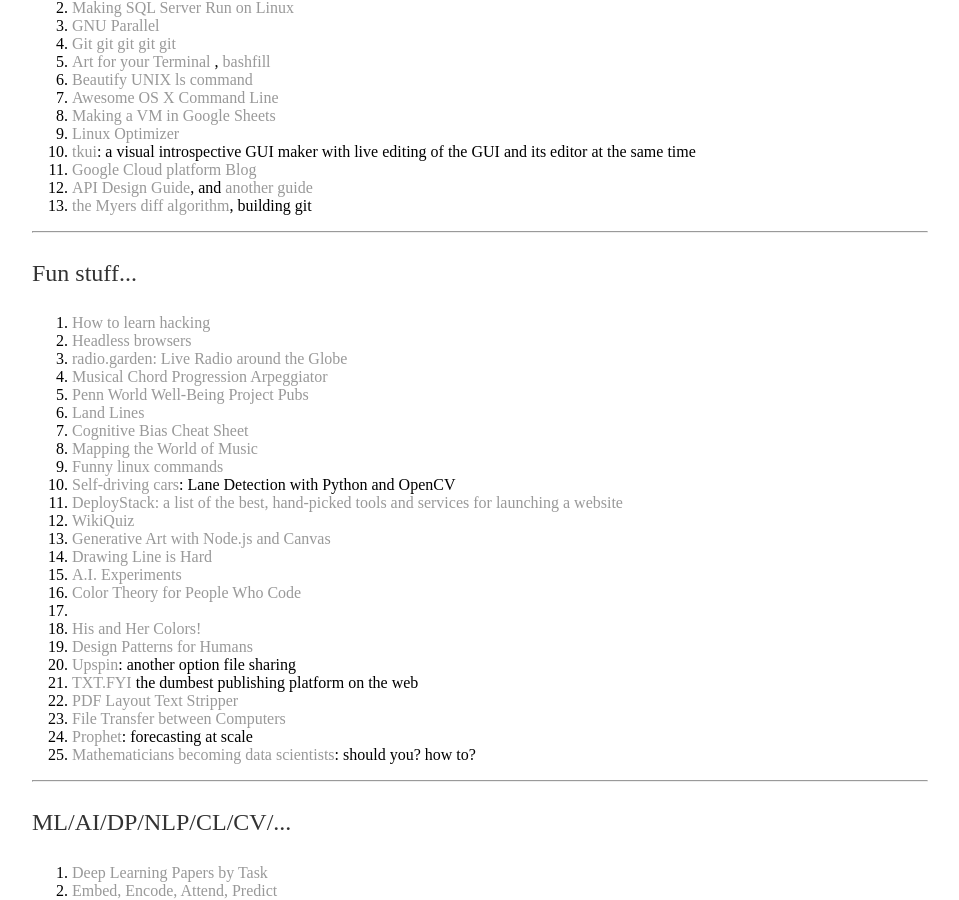
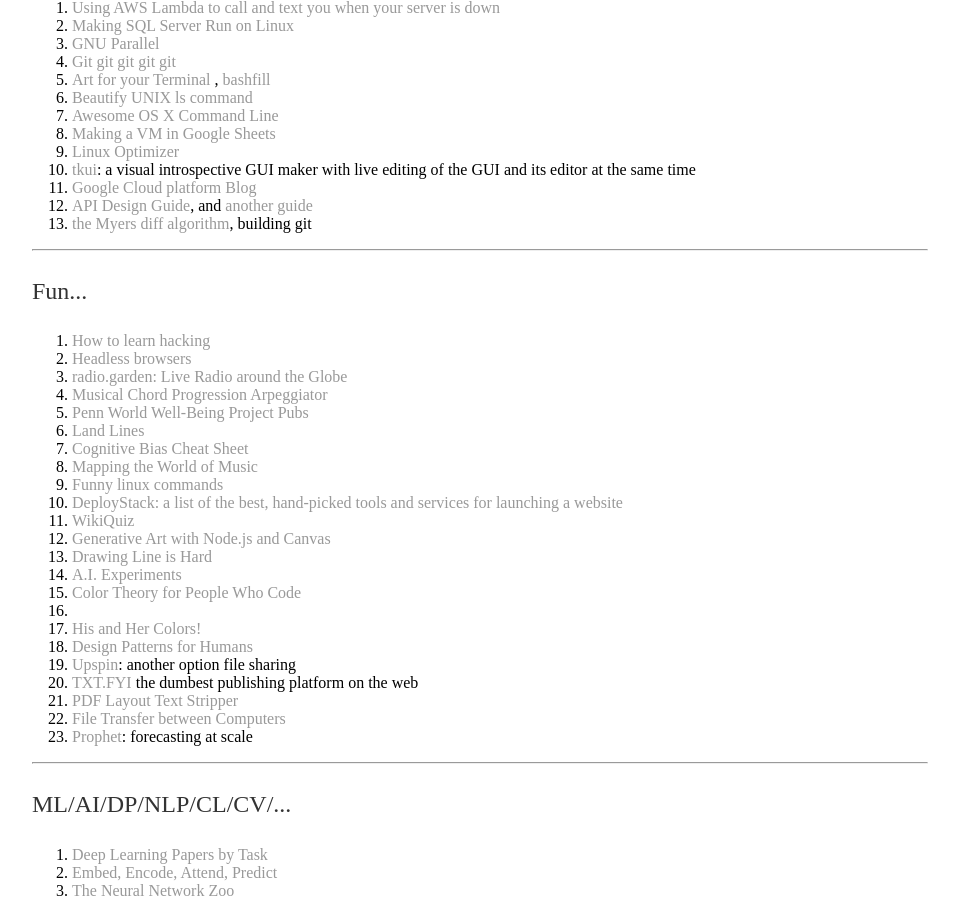
Before and after one commit to shenglih/shenglih.github.io, a Jekyll site: the page built from memo/index.html, in a window 1280 px wide and 900 px high, scrolled down 1652 px. Shown: the whole window, without its empty margins (160-1119 px from the left). Built offline with Jekyll 4.4.1, drawn with Linux system fonts in a browser that asks for light colours.

Commit message:
Update index.html

```diff
--- a/memo/index.html
+++ b/memo/index.html
@@ -100,7 +101,7 @@
 
 	</ol>
 	<hr>
-	<p>Fun stuff...</p>
+	<p>Fun...</p>
 	<ol>
 		<li><a href="http://fsecurify.com/how-to-learn-hacking/"> How to learn hacking </a> </li>
 		<li><a href="https://github.com/dhamaniasad/HeadlessBrowsers/blob/master/README.md"> Headless browsers </a> </li>
@@ -111,7 +112,6 @@
 		<li><a href="https://betterhumans.coach.me/cognitive-bias-cheat-sheet-55a472476b18#.fcl8a3fj6"> Cognitive Bias Cheat Sheet</a></li>
 		<li><a href="https://tech.iheart.com/mapping-the-world-of-music-using-machine-learning-part-1-9a57fa67e366#.ruyqav2sv"> Mapping the World of Music</a></li>
 		<li><a href="http://www.tecmint.com/20-funny-commands-of-linux-or-linux-is-fun-in-terminal/"> Funny linux commands</a> </li>
-		<li><a href="http://sdc.autojazari.com/lane-detection/"> Self-driving cars</a>: Lane Detection with Python and OpenCV</li>
 		<li><a href="deploystack.io"> DeployStack: a list of the best, hand-picked tools and services for launching a website</a></li>
 		<li><a href="https://github.com/alexgreene/WikiQuiz">WikiQuiz</a></li>
 		<li><a href="https://mattdesl.svbtle.com/generative-art-with-nodejs-and-canvas"> Generative Art with Node.js and Canvas</a></li>
@@ -125,8 +125,6 @@
 		<li><a href="https://github.com/JonathanLink/PDFLayoutTextStripper">PDF Layout Text Stripper</a></li>
 		<li><a href="https://github.com/warner/magic-wormhole/blob/master/README.md"> File Transfer between Computers</a></li>
 		<li><a href="https://research.fb.com/prophet-forecasting-at-scale/?">Prophet</a>: forecasting at scale</li>
-		<li><a href="https://quomodocumque.wordpress.com/2017/02/26/mathematicians-becoming-data-scientists-should-you-how-to/"> Mathematicians becoming data scientists</a>: should you? how to?</li>
-
 
 	</ol>
 	<hr>
```
Also changed, not shown: other parts of memo/index.html (+1 -0 lines).
